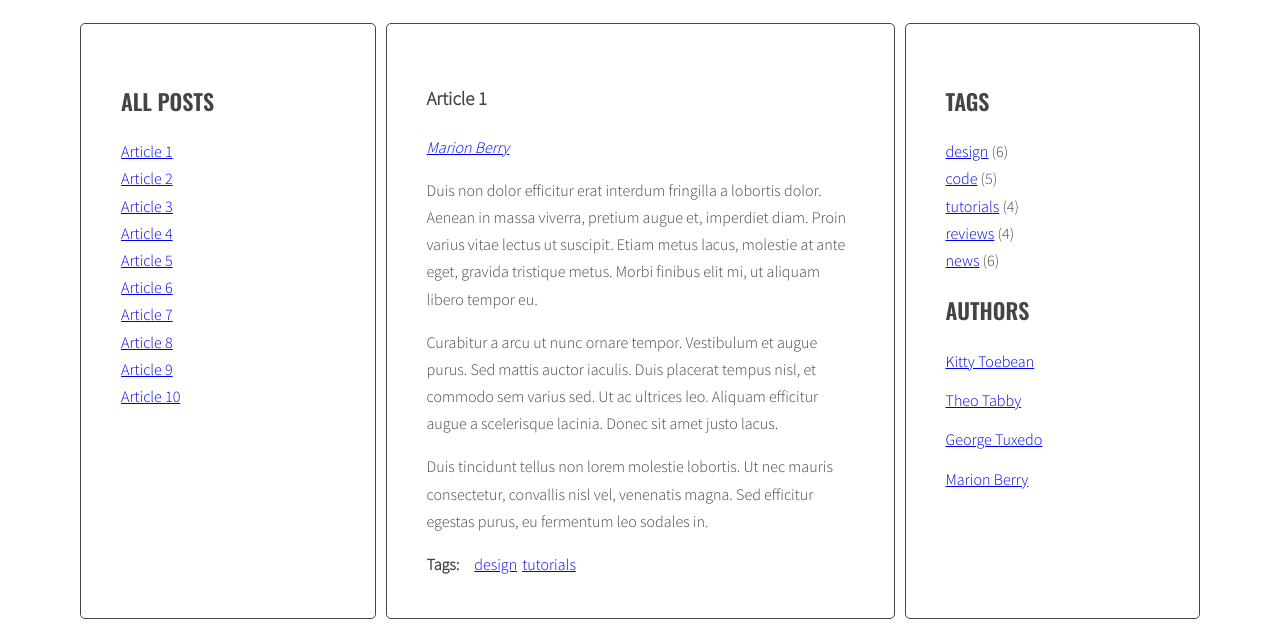
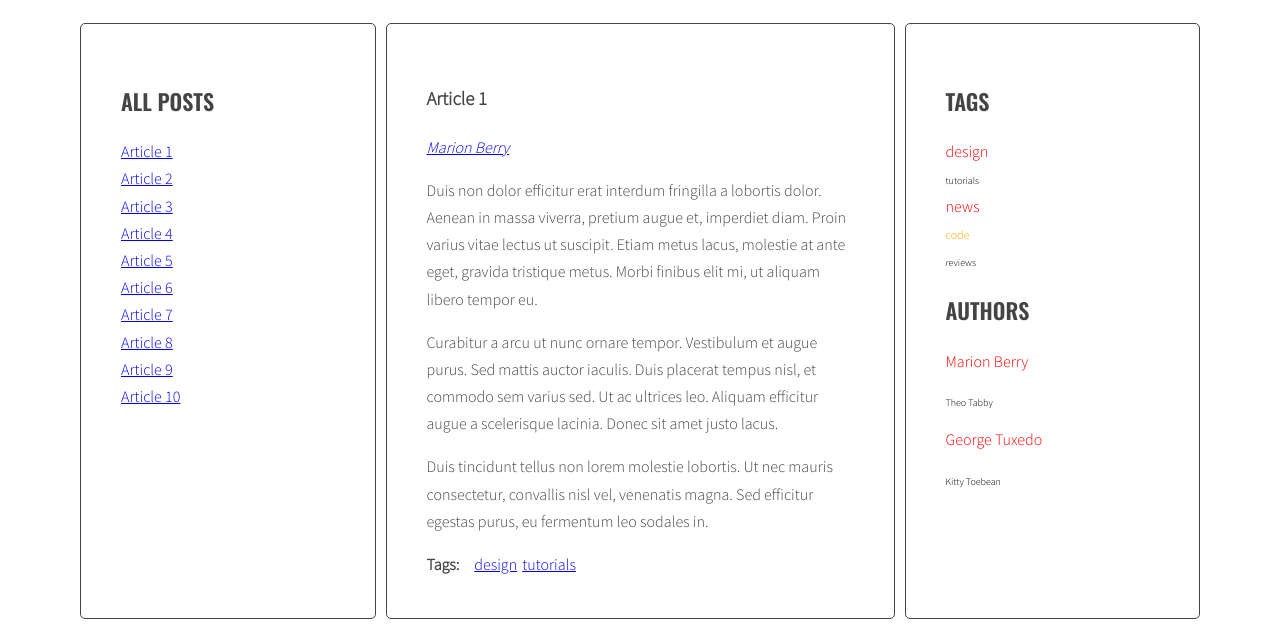
Before and after one commit to Chupacabra1985/javascript-blog, a website: page index.html in a window 1280 px wide. Shown: the part 220-847 px from the top of the page. Drawn offline with nearby package versions, Linux system fonts and the light colour scheme; files that its build step writes are made by us from their sources.

Commit message:
add index function for tags and authors

```diff
--- a/index.html
+++ b/index.html
@@ -179,34 +179,9 @@
             <aside class="sidebar">
                 <h2 class="section-title">Tags</h2>
                 <ul class="list tags">
-                    <li><a href="#">design</a> <span>(6)</span></li>
-                    <li><a href="#">code</a> <span>(5)</span></li>
-                    <li><a href="#">tutorials</a> <span>(4)</span></li>
-                    <li><a href="#">reviews</a> <span>(4)</span></li>
-                    <li><a href="#">news</a> <span>(6)</span></li>
                 </ul>
                 <h2 class="section-title">Authors</h2>
                 <ul class="list authors">
-                    <li>
-                        <a href="#">
-                            <span class="author-name">Kitty Toebean</span>
-                        </a>
-                    </li>
-                    <li>
-                        <a href="#">
-                            <span class="author-name">Theo Tabby</span>
-                        </a>
-                    </li>
-                    <li>
-                        <a href="#">
-                            <span class="author-name">George Tuxedo</span>
-                        </a>
-                    </li>
-                    <li>
-                        <a href="#">
-                            <span class="author-name">Marion Berry</span>
-                        </a>
-                    </li>
                 </ul>
             </aside>
         </main>
--- a/js/script.js
+++ b/js/script.js
@@ -4,7 +4,11 @@ const optArticleSelector = '.post',
   optTitleSelector = '.post-title',
   optTitleListSelector = '.titles',
   optArticleTagsSelector = '.post-tags .list',
-  authorSelector = '.post-author';
+  authorSelector = '.post-author',
+  optTagsListSelector = '.list.tags',
+  optCloudClassCount = 5,
+  optCloudClassPrefix = 'tag-size-',
+  optAuthorsListSelector = '.list.authors';
 
 const titleClickHandler = function(event){
   const clickedElement = this;
@@ -126,3 +130,76 @@ function addClickListenersToAuthors() {
 }
 
 addClickListenersToAuthors();
+
+function calculateTagsParams(tags) {
+  const params = {max: 0, min: 9999};
+  for (let tag in tags) {
+    params.max = Math.max(tags[tag], params.max);
+    params.min = Math.min(tags[tag], params.min);
+  }
+
+  return params;
+}
+
+function calculateTagClass(count, params) {
+  const normalizedCount = count - params.min;
+  const normalizedMax = params.max - params.min;
+  const percentage = normalizedCount / normalizedMax;
+
+  return optCloudClassPrefix + Math.floor( percentage * (optCloudClassCount - 1) + 1 );
+}
+
+function generateIndexTags() {
+  let allTags = {};
+  let allTagsHTML = '';
+  let tagList = document.querySelector(optTagsListSelector);
+  const articles = document.querySelectorAll(optArticleSelector);
+
+  for (let article of articles) {
+    const tags = article.getAttribute('data-tags');
+    const articleTagsArray = tags.split(' ');
+    articleTagsArray.forEach((tag) => {
+      if (!allTags[tag]) {
+        allTags[tag] = 1;
+      } else {
+        allTags[tag]++;
+      }
+    });
+  }
+
+  const tagsParams = calculateTagsParams(allTags);
+
+  for (let tag in allTags) {
+    allTagsHTML += '<li class="' + calculateTagClass(allTags[tag], tagsParams) + '"><a href="#' + tag + '">'+ tag + '</a></li>';
+  }
+
+  tagList.innerHTML = allTagsHTML;
+}
+
+generateIndexTags();
+
+function generateIndexAuthors() {
+  let allAuthors = {};
+  let allAuthorsHTML = '';
+  let authorList = document.querySelector(optAuthorsListSelector);
+  const articles = document.querySelectorAll(optArticleSelector);
+
+  for (let article of articles) {
+    const author = article.getAttribute('data-author');
+    if (!allAuthors[author]) {
+      allAuthors[author] = 1;
+    } else {
+      allAuthors[author]++;
+    }
+  }
+
+  const authorsParams = calculateTagsParams(allAuthors);
+
+  for (let author in allAuthors) {
+    allAuthorsHTML += '<li class="' + calculateTagClass(allAuthors[author], authorsParams) + '"><a href="#' + author + '">'+ author + '</a></li>';
+  }
+
+  authorList.innerHTML = allAuthorsHTML;
+}
+
+generateIndexAuthors();
--- a/sass/style.scss
+++ b/sass/style.scss
@@ -119,3 +119,33 @@ body {
     margin: 0 10px 0 0;
   }
 }
+
+.tag-size-1 a {
+  text-decoration: none;
+  font-size: 10px;
+  color: black;
+}
+
+.tag-size-2 a {
+  text-decoration: none;
+  font-size: 10px;
+  color: blue;
+}
+
+.tag-size-3 a {
+  text-decoration: none;
+  font-size: 12px;
+  color: orange;
+}
+
+.tag-size-4 a {
+  text-decoration: none;
+  font-size: 14px;
+  color: rebeccapurple;
+}
+
+.tag-size-5 a {
+  text-decoration: none;
+  font-size: 16px;
+  color: red;
+}
```
